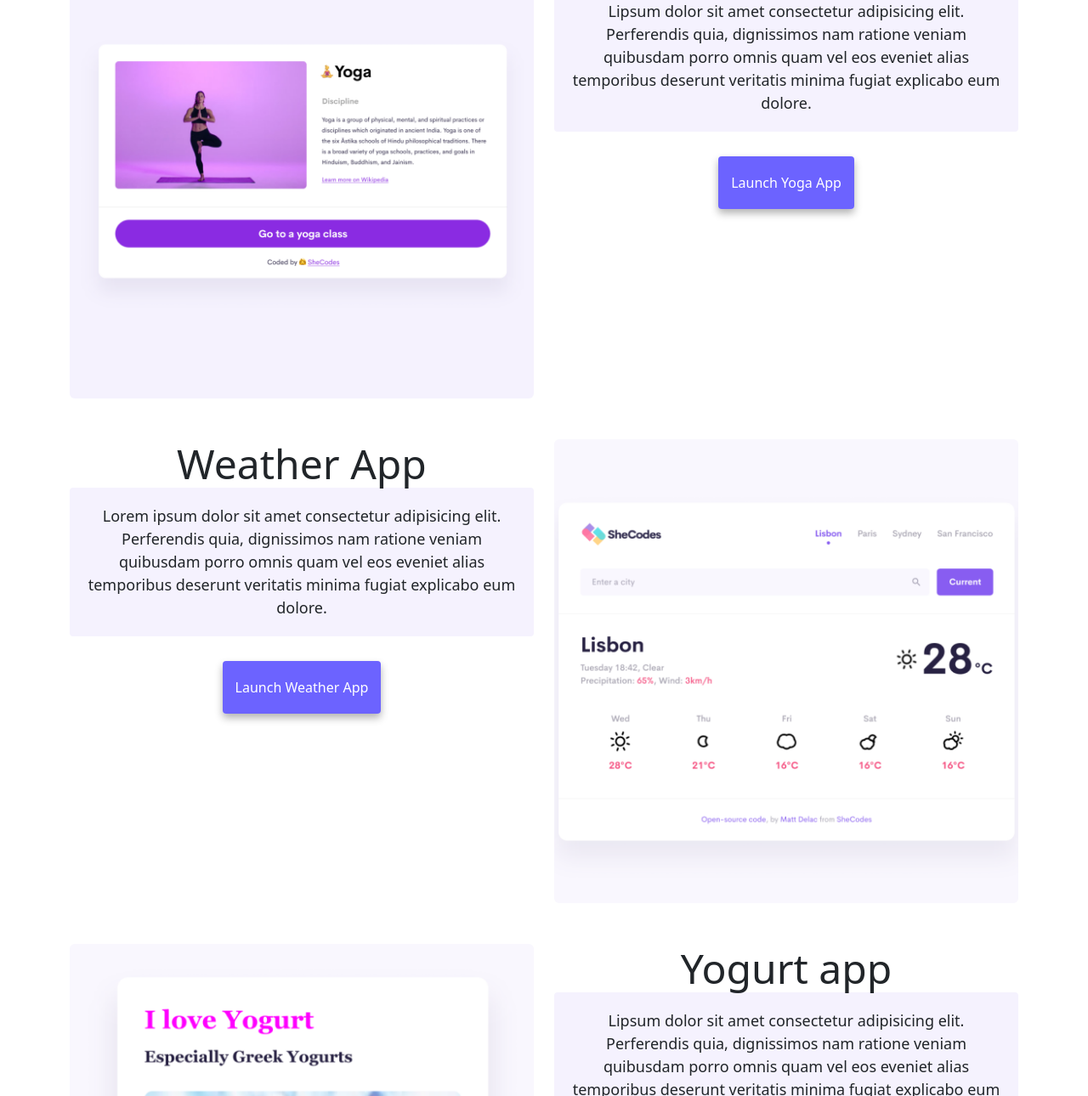
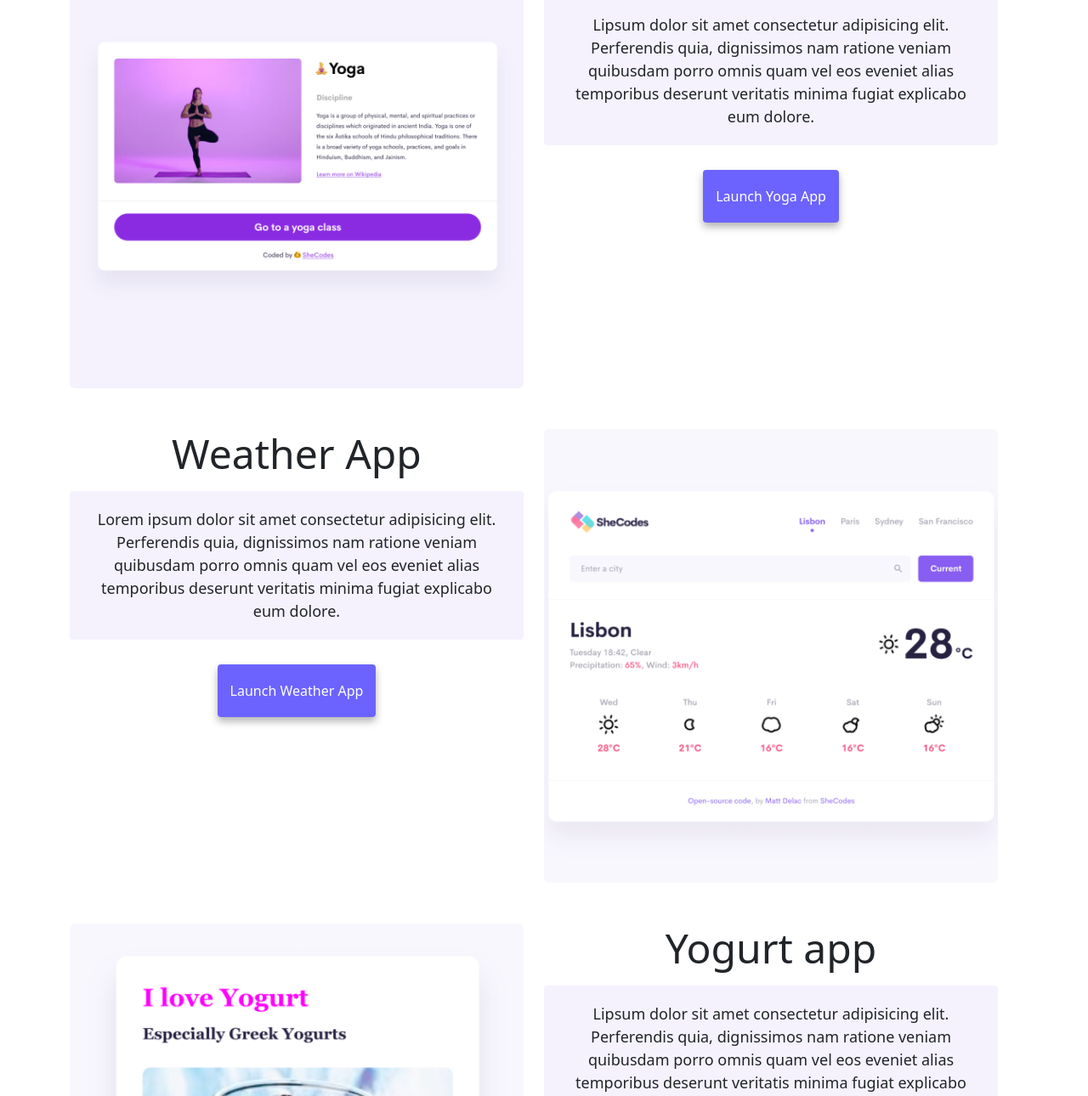
Before and after one commit to sokollya/Portfolio, a plain HTML site: page index.html in a window 1280 px wide. Shown: the part 573-1863 px from the top of the page at 85% size. Drawn offline with nearby package versions, Linux system fonts and the light colour scheme.

Commit message:
Change CSS

```diff
--- a/index.html
+++ b/index.html
@@ -42,32 +42,32 @@
     </div>
     <div class="container">
       <div class="row mt-5">
-        <div class="col-6">
+        <div class="col-md-6">
           <img src="images/yoga.png" class="img-fluid rounded" title="Yoga app"/>
         </div>
         <div class="col-md-6">
-          <h2>Yoga app</h2>
+          <h2 class="mb-3">Yoga app</h2>
           <p>
             Lipsum dolor sit amet consectetur adipisicing elit. Perferendis
             quia, dignissimos nam ratione veniam quibusdam porro omnis quam vel
             eos eveniet alias temporibus deserunt veritatis minima fugiat
             explicabo eum dolore.
           </p>
-          <div class="mt-5 text-center">
+          <div class="mt-5 mb-5 text-center">
             <a href="" class="primary-link" title="Launch Yoga App">Launch Yoga App</a>
           </div>
         </div>
       </div>
       <div class="row mt-5">
         <div class="col-md-6">
-          <h2>Weather App</h2>
+          <h2 class="mb-3">Weather App</h2>
           <p>
             Lorem ipsum dolor sit amet consectetur adipisicing elit. Perferendis
             quia, dignissimos nam ratione veniam quibusdam porro omnis quam vel
             eos eveniet alias temporibus deserunt veritatis minima fugiat
             explicabo eum dolore.
           </p>
-          <div class="mt-5 text-center">
+          <div class="mt-5 mb-5 text-center">
               <a href="" class="primary-link" title="Launch Weather App">Launch Weather App</a>
             </div>
           </div>
@@ -81,14 +81,14 @@
           <img src="images/yogurt.png" class="img-fluid rounded" title="Yogurt app"/>
         </div>
         <div class="col-md-6">
-          <h2>Yogurt app</h2>
+          <h2 class="mb-3">Yogurt app</h2>
           <p>
             Lipsum dolor sit amet consectetur adipisicing elit. Perferendis
             quia, dignissimos nam ratione veniam quibusdam porro omnis quam vel
             eos eveniet alias temporibus deserunt veritatis minima fugiat
             explicabo eum dolore.
           </p>
-          <div class="mt-5 text-center">
+          <div class="mt-5 mb-5 text-center">
             <a href="" class="primary-link" title="Launch Yogurt App">Launch Yogurt App</a>
           </div>
 
--- a/style.css
+++ b/style.css
@@ -98,6 +98,7 @@ p {
   flex-direction: row;
   flex-wrap: wrap;
   justify-content: space-evenly;
+  max-width: 100%;
 }
 
 .primary-link {
```
